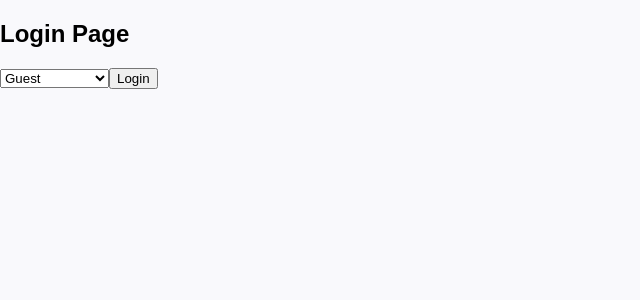
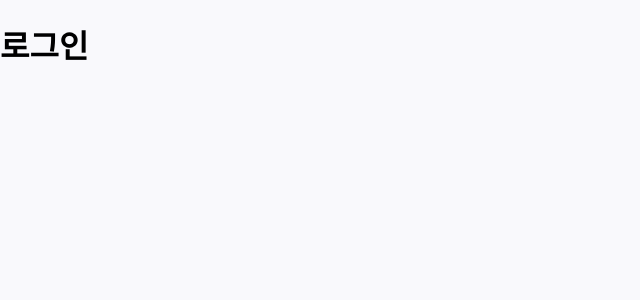
Before and after one commit to Soft-Gallery/issue-management-frontEnd, a React (Create React App) app: page /login in a window 1280 px wide. Shown: the top 300 px of the page, without its empty margins (0-640 px from the left). Built offline with nearby package versions, Linux system fonts and the light colour scheme; a web font is replaced by a local one.

Commit message:
fix: 로그인 페이지 다시 되돌리는 커밋

```diff
--- a/src/pages/LoginPage.tsx
+++ b/src/pages/LoginPage.tsx
@@ -1,30 +1,9 @@
 import { useNavigate } from "react-router-dom";
-import React, { useState } from 'react';
-import { useSetRecoilState } from 'recoil';
-import { userRoleState } from '../recoil/atom';
+import React from 'react';
 const LoginPage = () => {
-  const [role, setRole] = useState<string>('guest');
-  const setUserRole = useSetRecoilState(userRoleState);
   const navigate = useNavigate();
 
-  const handleLogin = () => {
-    setUserRole(role);
-    navigate('/');
-  };
-
-  return (
-    <div>
-      <h2>Login Page</h2>
-      <select value={role} onChange={(e) => setRole(e.target.value)}>
-        <option value="guest">Guest</option>
-        <option value="admin">Admin</option>
-        <option value="dev">Developer</option>
-        <option value="pl">Project Leader</option>
-        <option value="tester">Tester</option>
-      </select>
-      <button onClick={handleLogin}>Login</button>
-    </div>
-  );
+  return <div><h1>로그인</h1></div>;
 }
 
 export default LoginPage;
```
